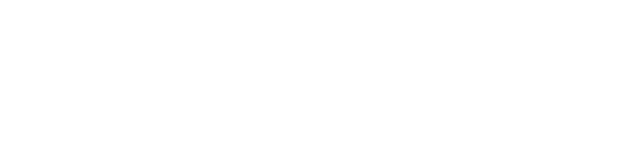
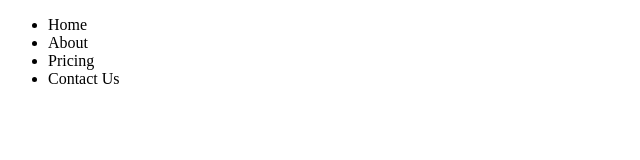
Before and after one commit to Clowd/CHROMAPRACTICE, a plain HTML site: page index.html in a window 1280 px wide. Shown: the whole page, without its empty margins (0-640 px from the left). Drawn offline with Linux system fonts and the light colour scheme.

Commit message:
Added NavBar
HTML only, css in sepearte commit

```diff
--- a/index.html
+++ b/index.html
@@ -4,5 +4,17 @@
 <title>Chromabot For Discord</title>
 </head>
 <body>
+  <header>
+    <div class="container">
+      <nav>
+        <ul>
+          <li><a>Home</a></li>
+          <li><a>About</a></li>
+          <li><a>Pricing</a></li>
+          <li><a>Contact Us</a></li>
+        </ul>
+      </nav>
+    </div>
+  </header>
 </body>
 </html>
```
